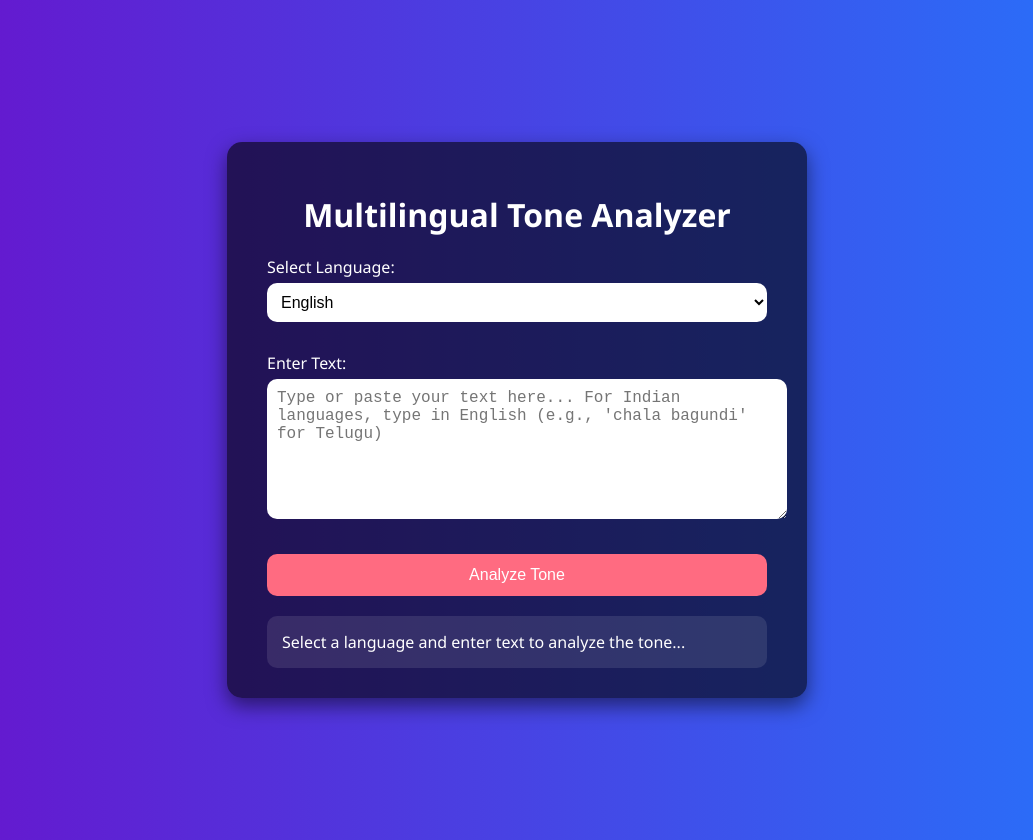
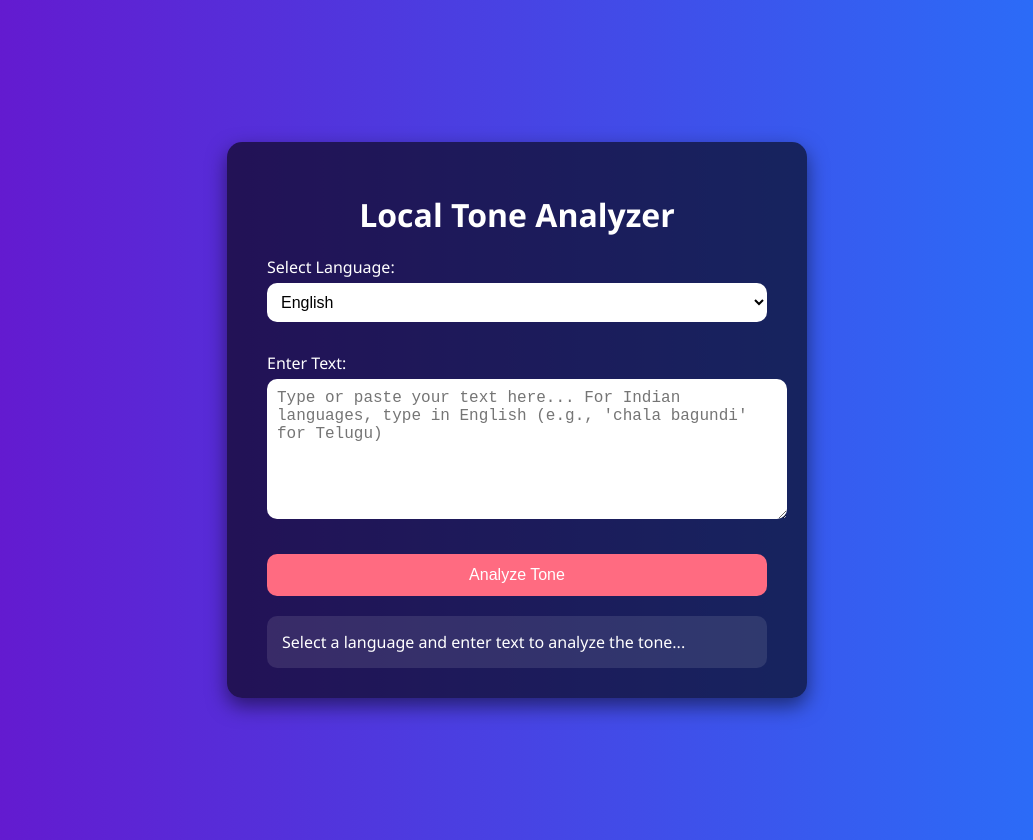
Before and after one commit to rexter001/Local-Tone-Analyzer-, a plain HTML site: page frontend/index.html in a window 1280 px wide. Shown: the whole page, without its empty margins (123-1156 px from the left). Drawn offline with Linux system fonts and the light colour scheme; no server answers.

Commit message:
Change title from 'Multilingual' to 'Local' Analyzer

```diff
--- a/frontend/index.html
+++ b/frontend/index.html
@@ -155,7 +155,7 @@
 
 <body>
     <div class="container">
-        <h1>Multilingual Tone Analyzer</h1>
+        <h1>Local Tone Analyzer</h1>
         <div class="input-group">
             <label for="languageSelect">Select Language:</label>
             <select id="languageSelect">
```
